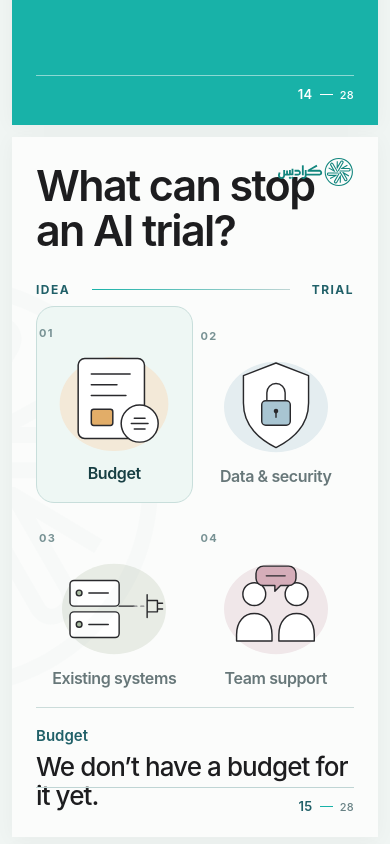
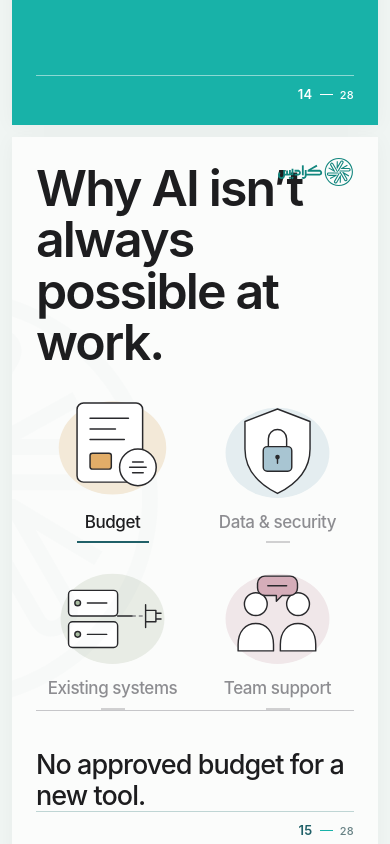
Before and after one commit to ahmadmansee/the-ai-native-designer, a React (Vite) app: page / in a window 390 px wide. Shown: the part 11156-12000 px from the top of the page. Built offline with nearby package versions, Linux system fonts and the light colour scheme.

Commit message:
Revert "Explore two reality-check slide directions"
This reverts commit 112a158a1da8fcbe7ed1ea9d6cadd63c87ab9ec7.

```diff
--- a/src/data/presentation.js
+++ b/src/data/presentation.js
@@ -376,7 +376,7 @@ export const slides = [
     type: 'history-teaser',
     chapter: 'Reality check',
     headline: 'Reality check.',
-    deck: 'Wanting to try AI at work is not always enough.',
+    deck: 'A useful new tool still needs time, budget, and approval.',
     notes: [
       'This is a pause after the market and FOMO examples. A job ad or a compelling demo does not tell you what is allowed inside your own company.',
       'Speak from experience here. Do not frame limited access as a personal failure or suggest that every company should adopt the same tools.',
@@ -387,27 +387,27 @@ export const slides = [
     number: '15',
     type: 'company-reality',
     chapter: 'Reality check',
-    headline: 'What can stop an AI trial?',
+    headline: 'Why AI isn’t always possible at work.',
     constraints: [
       {
         id: 'budget',
         name: 'Budget',
-        statement: 'We don’t have a budget for it yet.',
+        statement: 'No approved budget for a new tool.',
       },
       {
         id: 'security',
         name: 'Data & security',
-        statement: 'We need an approved service for customer data.',
+        statement: 'Customer data may require an approved service.',
       },
       {
         id: 'systems',
         name: 'Existing systems',
-        statement: 'It may not work with our current systems.',
+        statement: 'Legacy systems may not connect to the new tool.',
       },
       {
         id: 'support',
         name: 'Team support',
-        statement: 'We can’t make time for a trial right now.',
+        statement: 'The team may have other priorities right now.',
       },
     ],
     notes: [
--- a/src/main.jsx
+++ b/src/main.jsx
@@ -1,12 +1,11 @@
 import React from 'react';
 import { createRoot } from 'react-dom/client';
 import { App } from './presentation/App.jsx';
-import { RealityReview } from './presentation/RealityReview.jsx';
 import './styles.css';
 import './brand.css';
 
 createRoot(document.getElementById('root')).render(
   <React.StrictMode>
-    {new URLSearchParams(window.location.search).get('review') === 'reality' ? <RealityReview /> : <App />}
+    <App />
   </React.StrictMode>,
 );
--- a/src/presentation/CompanyRealitySlide.css
+++ b/src/presentation/CompanyRealitySlide.css
@@ -1,16 +1,13 @@
-.company-reality-slide { background: #fbfcfb; }
-.company-reality-slide h2 { max-width: 1100px; margin: clamp(32px, 3.4vw, 54px) 0 0; font-size: clamp(55px, 5.15vw, 82px); line-height: 1.04; letter-spacing: -.038em; font-weight: 600; }
-
-/* Version A: four checkpoints between an idea and a trial. */
-.cr-route { display: flex; align-items: center; gap: 22px; margin-top: clamp(30px, 3.6vw, 55px); color: #206068; font-size: clamp(12px, .95vw, 15px); font-weight: 700; letter-spacing: .12em; }
-.cr-route i { display: block; height: 1px; flex: 1; background: linear-gradient(90deg, #18b2a8, #bfd5d4); }
-.cr-visual-grid { display: grid; grid-template-columns: repeat(4, minmax(0, 1fr)); align-items: stretch; gap: clamp(12px, 1.6vw, 26px); flex: 1; min-height: 0; margin-top: 12px; }
-.cr-option { display: flex; flex-direction: column; align-items: center; justify-content: center; min-width: 0; min-height: 0; border: 1px solid transparent; border-radius: 18px; padding: 12px; background: transparent; color: #677779; cursor: pointer; transition: border-color .2s ease, background .2s ease, transform .2s ease; }
-.cr-option:hover, .cr-option.is-active { border-color: #c8dedb; background: #eef7f4; color: #173f43; transform: translateY(-3px); }
-.cr-option-number { align-self: flex-start; color: #789294; font-size: 11px; font-weight: 700; letter-spacing: .12em; }
-.cr-option strong { display: block; margin-top: 4px; font-size: clamp(19px, 1.55vw, 25px); line-height: 1.15; letter-spacing: -.025em; font-weight: 600; text-align: center; }
-.cr-art { display: block; width: min(100%, 190px); max-height: min(19vw, 190px); overflow: visible; transform-origin: 50% 55%; transition: transform .25s ease; }
-.cr-option:hover .cr-art, .cr-option.is-active .cr-art { transform: scale(1.045); }
+.company-reality-slide { background: #fafaf8; }
+.company-reality-slide h2 { max-width: 1120px; margin: clamp(23px, 2.8vw, 44px) 0 0; font-size: clamp(55px, 5.6vw, 88px); line-height: 1.03; letter-spacing: -.037em; font-weight: 600; }
+.cr-visual-grid { display: grid; grid-template-columns: repeat(4, minmax(0, 1fr)); align-items: stretch; gap: clamp(8px, 1.4vw, 22px); flex: 1; min-height: 0; margin-top: clamp(22px, 3vw, 48px); }
+.cr-option { display: flex; flex-direction: column; align-items: center; justify-content: center; min-width: 0; min-height: 0; border: 0; padding: 0 8px; background: transparent; color: #8d8d91; cursor: pointer; }
+.cr-option strong { display: block; margin-top: 4px; color: inherit; font-size: clamp(18px, 1.65vw, 26px); line-height: 1.15; letter-spacing: -.025em; font-weight: 550; text-align: center; transition: color .25s; }
+.cr-option:hover, .cr-option.is-active { color: #1d1d1f; }
+.cr-option-marker { display: block; width: 24px; height: 2px; margin-top: 16px; background: #d0d0d1; transition: width .25s, background .25s; }
+.cr-option.is-active .cr-option-marker { width: 72px; background: #1d1d1f; }
+.cr-art { display: block; width: min(100%, 225px); max-height: min(23vw, 230px); overflow: visible; transform-origin: 50% 55%; transition: transform .3s, opacity .3s; }
+.cr-option:hover .cr-art, .cr-option.is-active .cr-art { transform: translateY(-5px) scale(1.035); }
 .cr-art--budget { --cr-halo: #f3e9d8; --cr-accent: #e2ad68; }
 .cr-art--security { --cr-halo: #e4edf0; --cr-accent: #a8c5d2; }
 .cr-art--systems { --cr-halo: #e8ece5; --cr-accent: #aabda3; }
@@ -21,45 +18,8 @@
 .cr-art-stroke { stroke: #29292c; stroke-width: 2.5; stroke-linecap: round; stroke-linejoin: round; }
 .cr-art-dashed { stroke: #858589; stroke-width: 2.5; stroke-linecap: round; stroke-dasharray: 5 7; }
 .cr-art-keyhole { fill: #29292c; }
-.cr-message { display: grid; grid-template-columns: minmax(175px, .24fr) 1fr; align-items: baseline; gap: 26px; flex: none; min-height: 95px; border-top: 1px solid #cbdcda; padding-top: 18px; }
-.cr-message span { color: #206068; font-size: clamp(15px, 1.15vw, 19px); font-weight: 600; }
-.cr-message p { max-width: 900px; margin: 0; font-size: clamp(25px, 2.4vw, 39px); line-height: 1.13; letter-spacing: -.035em; font-weight: 500; animation: focus-in .3s ease both; }
-
-/* Version B: the same four constraints as a workplace conversation. */
-.cr-conversation-slide h2 { max-width: none; }
-.cr-conversation { display: grid; grid-template-columns: minmax(260px, .47fr) minmax(0, 1fr); gap: clamp(28px, 4vw, 65px); align-items: stretch; flex: 1; min-height: 0; margin-top: clamp(22px, 3vw, 45px); }
-.cr-designer { display: flex; flex-direction: column; align-items: center; justify-content: flex-end; min-height: 0; padding-bottom: 10px; }
-.cr-designer svg { display: block; width: min(59%, 195px); max-height: 46%; }
-.cr-designer span { margin-top: 8px; color: #206068; font-size: 11px; font-weight: 700; letter-spacing: .13em; }
-.cr-designer p { max-width: 300px; margin: 16px 0 5px; color: #2b4143; font-size: clamp(20px, 1.8vw, 29px); line-height: 1.18; letter-spacing: -.025em; text-align: center; }
-.cr-reply-panel { display: flex; flex-direction: column; min-width: 0; min-height: 0; border: 1px solid #bcd5d1; border-radius: 22px 22px 22px 3px; padding: clamp(22px, 2.4vw, 38px); background: #edf6f3; box-shadow: 0 16px 38px #173f4310; }
-.cr-reply-top { display: flex; justify-content: space-between; color: #547477; font-size: 11px; font-weight: 700; letter-spacing: .1em; }
-.cr-reply-person { display: flex; align-items: center; gap: 13px; margin-top: clamp(16px, 1.5vw, 25px); }
-.cr-reply-person svg { width: clamp(55px, 5vw, 75px); height: clamp(55px, 5vw, 75px); }
-.cr-reply-person strong { color: #206068; font-size: clamp(18px, 1.4vw, 24px); font-weight: 600; }
-.cr-reply-panel blockquote { display: flex; align-items: center; flex: 1; min-height: 0; margin: 10px 0 18px; font-size: clamp(29px, 3.1vw, 51px); line-height: 1.1; letter-spacing: -.04em; font-weight: 550; animation: focus-in .28s ease both; }
-.cr-reply-choices { display: flex; gap: 8px; flex-wrap: wrap; border-top: 1px solid #c2dad6; padding-top: 18px; }
-.cr-reply-choices button { border: 1px solid #b4ceca; border-radius: 999px; padding: 8px 14px; background: #fff; color: #42666a; font-size: clamp(12px, .9vw, 15px); font-weight: 600; cursor: pointer; }
-.cr-reply-choices button:hover, .cr-reply-choices button[aria-pressed="true"] { border-color: #206068; background: #206068; color: #fff; }
-
-@media (max-width: 800px) {
-  .company-reality-slide { min-height: 720px; }
-  .company-reality-slide h2 { margin-top: 30px; font-size: clamp(43px, 7vw, 57px); }
-  .cr-visual-grid { gap: 5px; }
-  .cr-option { padding: 6px 2px; }
-  .cr-art { width: min(100%, 140px); }
-  .cr-option strong { font-size: 16px; }
-  .cr-message { grid-template-columns: 130px 1fr; min-height: 95px; }
-  .cr-message p { font-size: 26px; }
-  .cr-conversation { grid-template-columns: minmax(160px, .4fr) 1fr; gap: 18px; }
-  .cr-designer p { font-size: 18px; }
-  .cr-reply-panel blockquote { font-size: 30px; }
-}
-@media (max-width: 600px) {
-  .cr-visual-grid { grid-template-columns: repeat(2, 1fr); }
-  .cr-art { max-height: 120px; }
-  .cr-message { grid-template-columns: 1fr; gap: 7px; }
-  .cr-conversation { grid-template-columns: 1fr; }
-  .cr-designer { display: none; }
-}
+.cr-message { display: flex; align-items: center; flex: none; min-height: 118px; border-top: 1px solid #c6c6c9; padding-top: 19px; }
+.cr-message p { max-width: 830px; margin: 0; font-size: clamp(28px, 2.7vw, 43px); line-height: 1.13; letter-spacing: -.035em; font-weight: 500; animation: focus-in .3s ease both; }
+@media (max-width: 1100px) { .cr-message { min-height: 105px; } .cr-art { width: min(100%, 190px); } }
+@media (max-width: 700px) { .company-reality-slide { min-height: 760px; } .company-reality-slide h2 { margin-top: 40px; font-size: 50px; } .cr-visual-grid { grid-template-columns: repeat(2, 1fr); gap: 12px; margin-top: 20px; } .cr-art { width: min(100%, 150px); max-height: 145px; } .cr-option strong { font-size: 17px; } .cr-option-marker { margin-top: 9px; } .cr-message { min-height: 125px; padding-top: 16px; } .cr-message p { font-size: 27px; } }
 @media (prefers-reduced-motion: reduce) { .company-reality-slide *, .company-reality-slide *::before, .company-reality-slide *::after { transition-duration: .01ms !important; animation-duration: .01ms !important; } }
--- a/src/presentation/CompanyRealitySlide.jsx
+++ b/src/presentation/CompanyRealitySlide.jsx
@@ -44,9 +44,8 @@ export function CompanyRealitySlide({ slide }) {
 
   return <SlideFrame slide={slide} className="company-reality-slide">
     <h2 id={`${slide.id}-title`}>{slide.headline}</h2>
-    <div className="cr-route" aria-hidden="true"><span>IDEA</span><i /><span>TRIAL</span></div>
-    <div className="cr-visual-grid" role="group" aria-label="Four things that can stop a trial at work">
-      {slide.constraints.map((item, index) => <button
+    <div className="cr-visual-grid" role="group" aria-label="Four possible constraints at work">
+      {slide.constraints.map(item => <button
         key={item.id}
         className={`cr-option ${activeId === item.id ? 'is-active' : ''}`}
         type="button"
@@ -54,52 +53,13 @@ export function CompanyRealitySlide({ slide }) {
         onMouseEnter={() => setActiveId(item.id)}
         onClick={() => setActiveId(item.id)}
       >
-        <span className="cr-option-number">0{index + 1}</span>
         <ConstraintDrawing kind={item.id} />
         <strong>{item.name}</strong>
+        <span className="cr-option-marker" aria-hidden="true" />
       </button>)}
     </div>
     <div className="cr-message" aria-live="polite">
-      <span>{active.name}</span>
       <p key={active.id}>{active.statement}</p>
     </div>
   </SlideFrame>;
 }
-
-function PersonDrawing({ kind }) {
-  const colors = { budget: '#e7b785', security: '#a8c9d3', systems: '#b9cbb8', support: '#d7bac5' };
-  return <svg viewBox="0 0 170 170" fill="none" aria-hidden="true">
-    <circle cx="85" cy="85" r="79" fill={colors[kind]} opacity=".3" />
-    <path d="M35 153c2-36 20-53 50-53s48 17 50 53" fill={colors[kind]} stroke="#294a4d" strokeWidth="3" />
-    <ellipse cx="85" cy="75" rx="30" ry="34" fill="#f4ddc9" stroke="#294a4d" strokeWidth="3" />
-    <path d={kind === 'support' ? 'M54 65c3-26 20-35 32-35 20 0 31 12 31 35-8-7-14-15-18-23-11 16-28 18-45 23Z' : 'M54 66c-1-28 14-39 31-39 22 0 33 14 32 39-9-13-18-19-32-19-13 0-22 6-31 19Z'} fill="#294a4d" />
-  </svg>;
-}
-
-export function CompanyRealityConversationSlide({ slide }) {
-  const [activeId, setActiveId] = useState(slide.constraints[0].id);
-  const active = slide.constraints.find(item => item.id === activeId) ?? slide.constraints[0];
-
-  return <SlideFrame slide={slide} className="company-reality-slide cr-conversation-slide">
-    <h2 id={`${slide.id}-title`}>Can we try an AI tool at work?</h2>
-    <div className="cr-conversation">
-      <div className="cr-designer">
-        <svg viewBox="0 0 210 260" fill="none" aria-hidden="true">
-          <circle cx="105" cy="83" r="43" fill="#f3ddc5" stroke="#245d62" strokeWidth="3" />
-          <path d="M62 73c0-34 16-50 43-50 32 0 45 19 43 51-11-7-19-18-22-29-19 20-38 27-64 28Z" fill="#245d62" />
-          <path d="M26 247c2-78 30-111 79-111s77 33 79 111" fill="#18b2a8" stroke="#245d62" strokeWidth="3" />
-        </svg>
-        <span>DESIGNER</span>
-        <p>“Could we try this on our next project?”</p>
-      </div>
-      <div className="cr-reply-panel" aria-live="polite">
-        <div className="cr-reply-top"><span>THE REPLY</span><span>0{slide.constraints.findIndex(item => item.id === active.id) + 1} / 04</span></div>
-        <div className="cr-reply-person"><PersonDrawing kind={active.id} /><strong>{active.name}</strong></div>
-        <blockquote key={active.id}>“{active.statement}”</blockquote>
-        <div className="cr-reply-choices" role="group" aria-label="Choose a reason">
-          {slide.constraints.map(item => <button key={item.id} type="button" aria-pressed={item.id === activeId} onClick={() => setActiveId(item.id)}>{item.name}</button>)}
-        </div>
-      </div>
-    </div>
-  </SlideFrame>;
-}
--- a/src/presentation/HistoryTeaserSlide.jsx
+++ b/src/presentation/HistoryTeaserSlide.jsx
@@ -3,6 +3,7 @@ import { SlideFrame } from './SlideFrame.jsx';
 export function HistoryTeaserSlide({ slide }) {
   return (
     <SlideFrame slide={slide} className="history-teaser-slide">
+      {slide.eyebrow && <span className="section-label">{slide.eyebrow}</span>}
       <div className="history-teaser-copy">
         <h2 id={`${slide.id}-title`}>{slide.headline}</h2>
         <p>{slide.deck}</p>
--- a/src/presentation/RealityReview.jsx
+++ /dev/null
@@ -1,26 +0,0 @@
-import { useEffect } from 'react';
-import { slides } from '../data/presentation.js';
-import { HistoryTeaserSlide } from './HistoryTeaserSlide.jsx';
-import { CompanyRealitySlide, CompanyRealityConversationSlide } from './CompanyRealitySlide.jsx';
-import './RealityReview.css';
-
-const intro = slides.find(slide => slide.id === 'reality-check');
-const constraints = slides.find(slide => slide.id === 'company-conditions');
-
-export function RealityReview() {
-  useEffect(() => {
-    const id = window.location.hash.slice(1);
-    if (id) requestAnimationFrame(() => document.getElementById(id)?.scrollIntoView({ block: 'start', behavior: 'instant' }));
-  }, []);
-  return <main className="presentation reality-review" lang="en">
-    <header className="reality-review-header">
-      <div><strong>Reality check</strong><span>Section draft · compare two ways to tell the same story</span></div>
-      <nav aria-label="Compare versions"><a href="#section-intro">Intro</a><a href="#version-a">Version A</a><a href="#version-b">Version B</a><a href="./#reality-check">Back to the presentation ↗</a></nav>
-    </header>
-    <div className="slide-list">
-      <div className="slide-unit" id="section-intro"><div className="reality-review-label"><span>Section intro</span></div><HistoryTeaserSlide slide={intro} /></div>
-      <div className="slide-unit" id="version-a"><div className="reality-review-label"><span>Version A</span><span>Four visual checkpoints</span></div><CompanyRealitySlide slide={constraints} /></div>
-      <div className="slide-unit" id="version-b"><div className="reality-review-label"><span>Version B</span><span>A conversation at work</span></div><CompanyRealityConversationSlide slide={{ ...constraints, id: 'company-conditions-b' }} /></div>
-    </div>
-  </main>;
-}
```
Also changed, not shown: src/presentation/RealityReview.css (deleted, +0 -14 lines).
